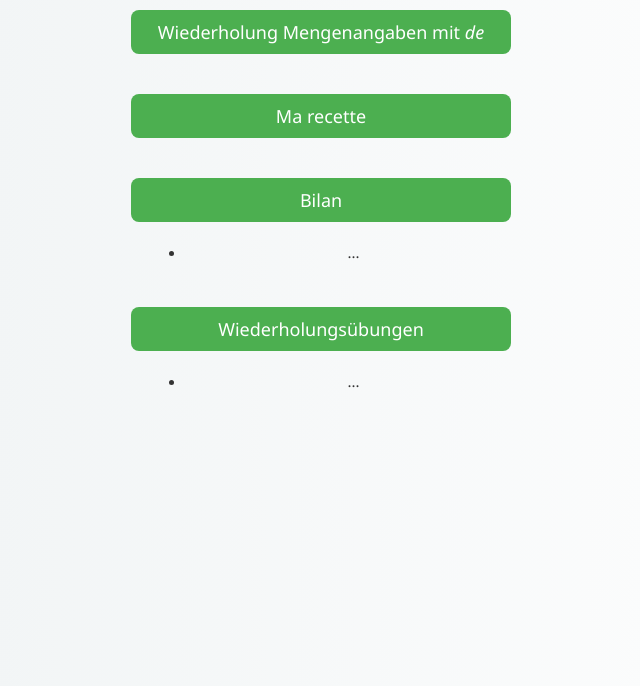
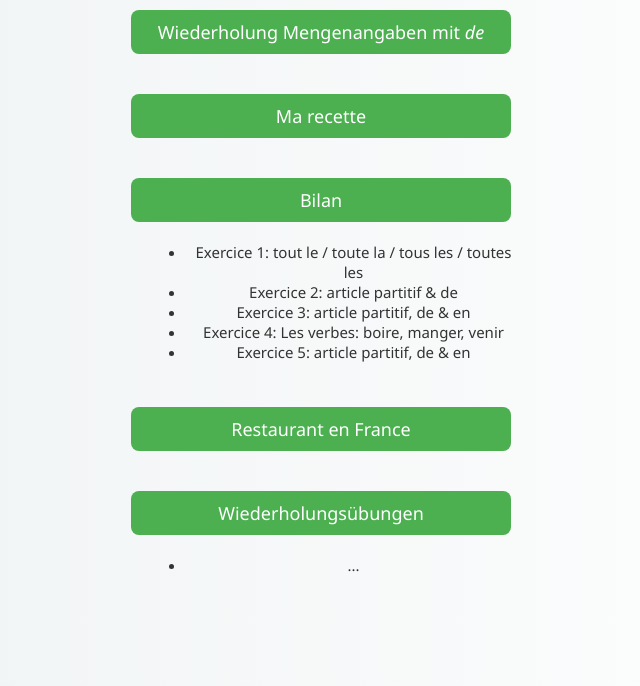
Before and after one commit to moritzmichalak/lernapp, a plain HTML site: page themenwahl.html in a window 1280 px wide. Shown: the part 114-800 px from the top of the page, without its empty margins (319-959 px from the left). Drawn offline with Linux system fonts and the light colour scheme.

Commit message:
KI_assistenen einbinden

```diff
--- a/themenwahl.html
+++ b/themenwahl.html
@@ -48,11 +48,15 @@
     <div class="themen-container">
         <a class="themen-button" href="lernumgebung.html?thema=mengen">Wiederholung Mengenangaben mit <em>de</em></a>
         <a class="themen-button" href="lernumgebung.html?thema=recette">Ma recette</a>
-
         <a class="themen-button" href="lernumgebung.html?thema=bilan">Bilan</a>
         <ul class="stichpunkte">
-            <li>...</li>
+            <li>Exercice 1: tout le / toute la / tous les / toutes les</li>
+            <li>Exercice 2: article partitif & de</li>
+            <li>Exercice 3: article partitif, de & en</li>
+            <li>Exercice 4: Les verbes: boire, manger, venir</li>
+            <li>Exercice 5: article partitif, de & en</li>
         </ul>
+        <a class="themen-button" href="https://app.fobizz.com/ai/chats/public_assistants/08137785-5a30-475d-9514-65876e08a0ca?token=5d82dead50a1f396322d07346905a402" target="_blank">Restaurant en France</a>
         <a class="themen-button" href="lernumgebung.html?thema=extra">Wiederholungsübungen</a>
         <ul class="stichpunkte">
             <li>...</li>
```
